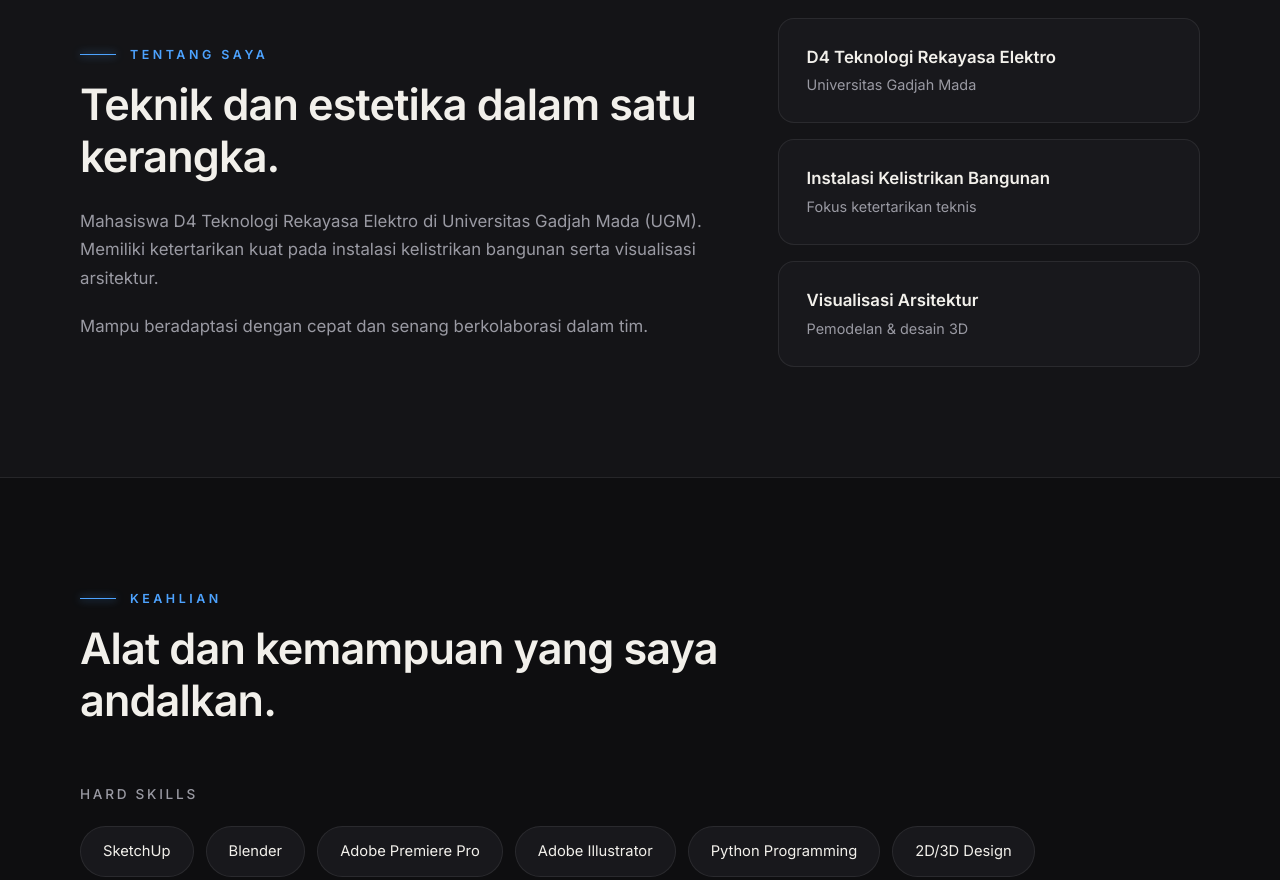
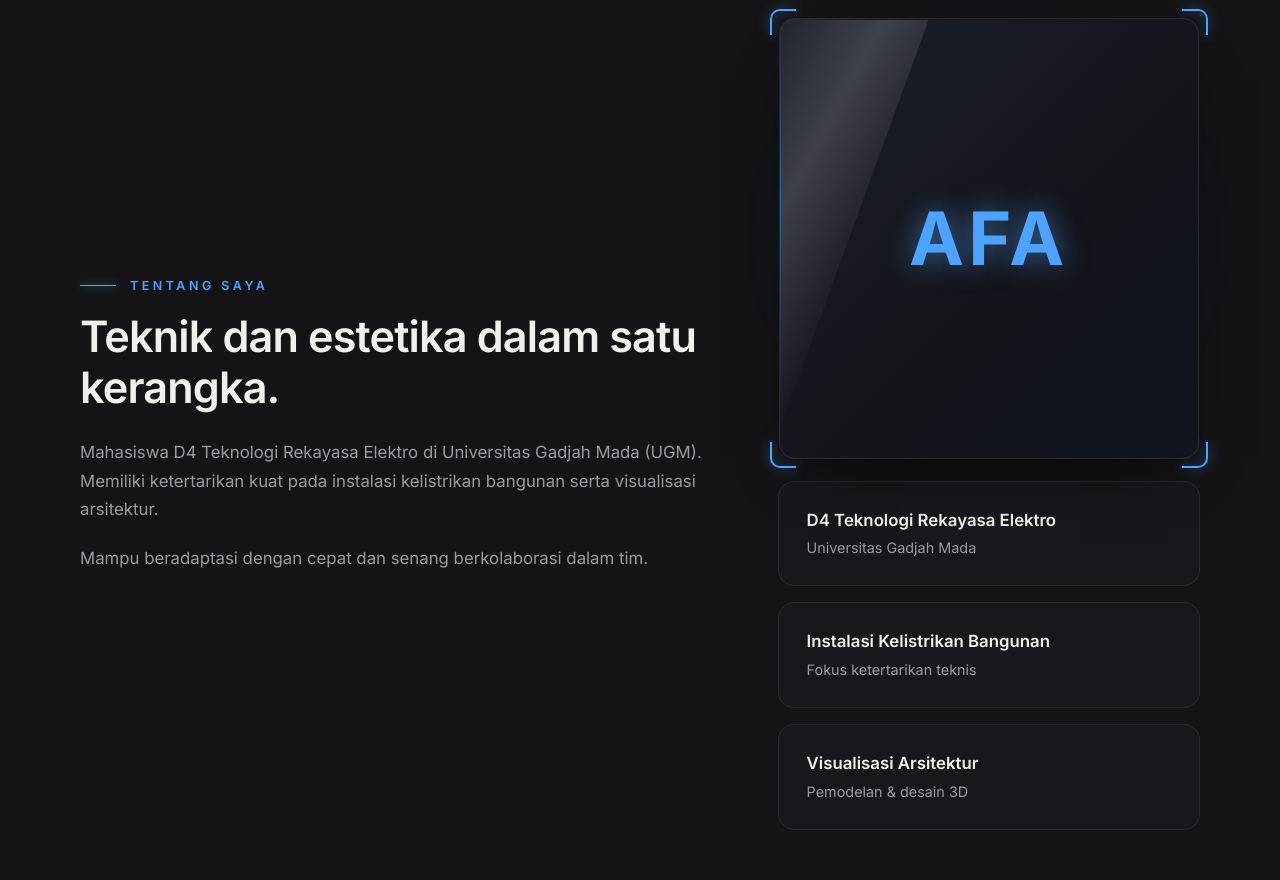
Before and after one commit to Aukri-69/Portofolio, a plain HTML site: page index.html in a window 1280 px wide. Shown: the part 960-1840 px from the top of the page. Drawn offline with Linux system fonts and the light colour scheme.

Commit message:
Implement profile photo section with styles
Added profile photo section with styling and fallback options.

```diff
--- a/index.html
+++ b/index.html
@@ -205,6 +205,42 @@
   .stat:hover{border-color:rgba(77,163,255,.5);transform:translateX(6px)}
   .stat strong{display:block;font-size:1.05rem;font-weight:600}
   .stat span{color:var(--muted);font-size:.9rem}
+
+  /* FOTO PROFIL — TENTANG SAYA */
+  .about-side{display:grid;gap:22px}
+  .photo{position:relative;width:min(100%,420px);margin-inline:auto;aspect-ratio:1/1.05}
+  .photo-glow{position:absolute;inset:-14%;z-index:0;border-radius:50%;pointer-events:none;
+    background:radial-gradient(circle,rgba(77,163,255,.28),transparent 62%);filter:blur(26px);animation:photoGlow 6s ease-in-out infinite}
+  @keyframes photoGlow{0%,100%{opacity:.55;transform:scale(.96)}50%{opacity:1;transform:scale(1.06)}}
+  .photo-frame{position:absolute;inset:0;z-index:1;border-radius:var(--radius);overflow:hidden;background:var(--card);
+    border:1px solid var(--line);box-shadow:0 30px 60px -30px rgba(0,0,0,.85)}
+  .photo-frame::before{content:"";position:absolute;inset:-60%;z-index:0;
+    background:conic-gradient(from 0deg,transparent 0 70%,rgba(77,163,255,.55) 86%,transparent 100%);animation:photoSpin 7s linear infinite}
+  .photo-frame::after{content:"";position:absolute;inset:1px;z-index:1;border-radius:calc(var(--radius) - 1px);background:var(--card)}
+  .photo-img{position:absolute;inset:1px;z-index:2;width:calc(100% - 2px);height:calc(100% - 2px);object-fit:cover;object-position:center 22%;
+    border-radius:calc(var(--radius) - 1px);transform:scale(1.12);filter:saturate(.9) contrast(1.03);
+    clip-path:inset(100% 0 0 0);transition:transform 1.8s var(--ease),filter .6s}
+  .photo-img.ready{display:block}
+  .reveal.in .photo-img.ready{clip-path:inset(0 0 0 0);transform:scale(1);transition:clip-path 1.3s cubic-bezier(.76,0,.24,1) .25s,transform 1.8s var(--ease) .25s,filter .6s}
+  .photo:hover .photo-img.ready{transform:scale(1.045);filter:saturate(1.05) contrast(1.05)}
+  .photo-mono{position:absolute;inset:1px;z-index:2;display:none;place-items:center;border-radius:calc(var(--radius) - 1px);
+    background:linear-gradient(135deg,#1c1f27,#14141a 60%,#10151f);font-size:clamp(3rem,9vw,4.6rem);font-weight:700;letter-spacing:.06em;color:var(--gold);
+    text-shadow:0 0 28px rgba(77,163,255,.6)}
+  .photo.nophoto .photo-mono{display:grid}
+  .photo.nophoto .photo-img{display:none}
+  .photo-sheen{position:absolute;inset:1px;z-index:3;border-radius:calc(var(--radius) - 1px);pointer-events:none;overflow:hidden}
+  .photo-sheen::after{content:"";position:absolute;top:0;bottom:0;left:-60%;width:40%;
+    background:linear-gradient(100deg,transparent,rgba(255,255,255,.16),transparent);transform:skewX(-20deg);animation:photoSheen 6.5s ease-in-out 2s infinite}
+  @keyframes photoSheen{0%,55%{left:-60%}100%{left:140%}}
+  @keyframes photoSpin{to{transform:rotate(360deg)}}
+  .corner{position:absolute;z-index:4;width:26px;height:26px;border:2px solid var(--gold);pointer-events:none;opacity:0;
+    filter:drop-shadow(0 0 6px rgba(77,163,255,.7));transition:opacity .5s ease 1.2s,transform .9s var(--ease) 1.2s}
+  .corner.tl{top:-9px;left:-9px;border-right:0;border-bottom:0;border-top-left-radius:10px;transform:translate(10px,10px)}
+  .corner.tr{top:-9px;right:-9px;border-left:0;border-bottom:0;border-top-right-radius:10px;transform:translate(-10px,10px)}
+  .corner.bl{bottom:-9px;left:-9px;border-right:0;border-top:0;border-bottom-left-radius:10px;transform:translate(10px,-10px)}
+  .corner.br{bottom:-9px;right:-9px;border-left:0;border-top:0;border-bottom-right-radius:10px;transform:translate(-10px,-10px)}
+  .reveal.in .corner{opacity:1;transform:none}
+  @media (max-width:900px){.photo{width:min(100%,360px);margin-inline:0}}
 
   /* SKILLS */
   .skill-block + .skill-block{margin-top:44px}
@@ -465,10 +501,23 @@
       <p style="margin-top:24px">Mahasiswa D4 Teknologi Rekayasa Elektro di Universitas Gadjah Mada (UGM). Memiliki ketertarikan kuat pada instalasi kelistrikan bangunan serta visualisasi arsitektur.</p>
       <p>Mampu beradaptasi dengan cepat dan senang berkolaborasi dalam tim.</p>
     </div>
-    <div class="stats">
-      <div class="stat reveal d1"><strong>D4 Teknologi Rekayasa Elektro</strong><span>Universitas Gadjah Mada</span></div>
-      <div class="stat reveal d2"><strong>Instalasi Kelistrikan Bangunan</strong><span>Fokus ketertarikan teknis</span></div>
-      <div class="stat reveal d3"><strong>Visualisasi Arsitektur</strong><span>Pemodelan &amp; desain 3D</span></div>
+    <div class="about-side">
+      <!-- FOTO: taruh file foto di folder yang sama dengan index.html dan beri nama foto-azzam.jpg (juga dikenali: .jpeg / .png / .webp) -->
+      <figure class="photo reveal d1" id="aboutPhoto">
+        <div class="photo-glow" aria-hidden="true"></div>
+        <div class="photo-frame">
+          <div class="photo-mono" aria-hidden="true">AFA</div>
+          <img class="photo-img" id="aboutPhotoImg" alt="Foto Azzam Fikri Aufa" decoding="async">
+          <div class="photo-sheen" aria-hidden="true"></div>
+        </div>
+        <i class="corner tl" aria-hidden="true"></i><i class="corner tr" aria-hidden="true"></i>
+        <i class="corner bl" aria-hidden="true"></i><i class="corner br" aria-hidden="true"></i>
+      </figure>
+      <div class="stats">
+        <div class="stat reveal d1"><strong>D4 Teknologi Rekayasa Elektro</strong><span>Universitas Gadjah Mada</span></div>
+        <div class="stat reveal d2"><strong>Instalasi Kelistrikan Bangunan</strong><span>Fokus ketertarikan teknis</span></div>
+        <div class="stat reveal d3"><strong>Visualisasi Arsitektur</strong><span>Pemodelan &amp; desain 3D</span></div>
+      </div>
     </div>
   </div>
 </section>
@@ -813,6 +862,21 @@
       requestAnimationFrame(loop);
     })();
   })();
+
+  // Foto profil: coba beberapa ekstensi; jika tidak ada, tampil monogram AFA
+  (function(){
+    const box = document.getElementById('aboutPhoto');
+    const img = document.getElementById('aboutPhotoImg');
+    if (!box || !img) return;
+    const names = ['foto-azzam.jpg','foto-azzam.jpeg','foto-azzam.png','foto-azzam.webp'];
+    let k = 0;
+    img.addEventListener('load', () => { img.classList.add('ready'); box.classList.remove('nophoto'); });
+    img.addEventListener('error', () => {
+      k++;
+      if (k < names.length) img.src = names[k]; else box.classList.add('nophoto');
+    });
+    img.src = names[0];
+  })();
 </script>
 </body>
 </html>
```
